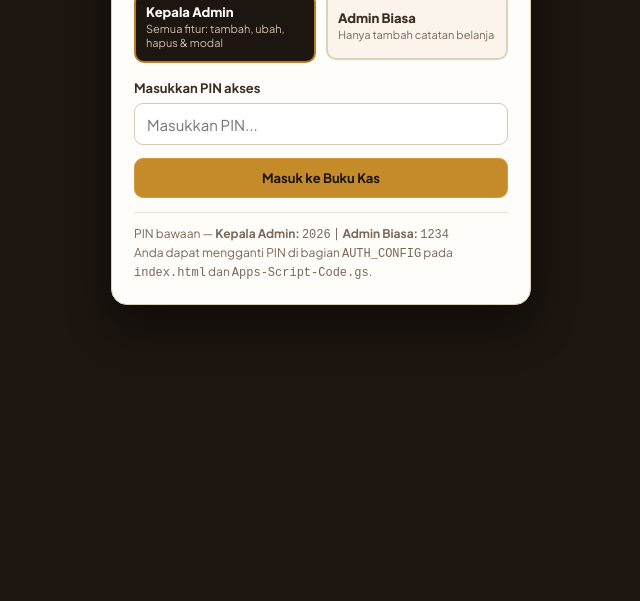
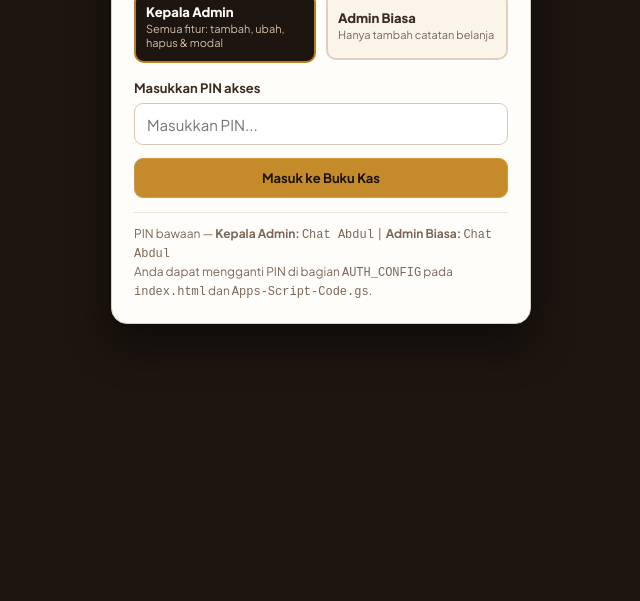
Before and after one commit to newsistim/Laporan-Uang-Keluar, a plain HTML site: page index.html in a window 1280 px wide. Shown: the part 195-796 px from the top of the page, without its empty margins (319-959 px from the left). Drawn offline with Linux system fonts and the light colour scheme.

Commit message:
Update default PINs for admin users

```diff
--- a/index.html
+++ b/index.html
@@ -1188,7 +1188,7 @@
         <button id="btn-login-submit" type="submit" class="btn btn-brass" style="width:100%;margin-left:0;">Masuk ke Buku Kas</button>
 
         <div style="margin-top:14px;padding-top:12px;border-top:1px solid #EDE3D4;font-size:12px;color:#7A6758;line-height:1.5;">
-          PIN bawaan — <strong>Kepala Admin:</strong> <code>2026</code> &nbsp;|&nbsp; <strong>Admin Biasa:</strong> <code>1234</code><br />
+          PIN bawaan — <strong>Kepala Admin:</strong> <code>Chat Abdul</code> &nbsp;|&nbsp; <strong>Admin Biasa:</strong> <code>Chat Abdul</code><br />
           Anda dapat mengganti PIN di bagian <code>AUTH_CONFIG</code> pada <code>index.html</code> dan <code>Apps-Script-Code.gs</code>.
         </div>
       </form>
```
